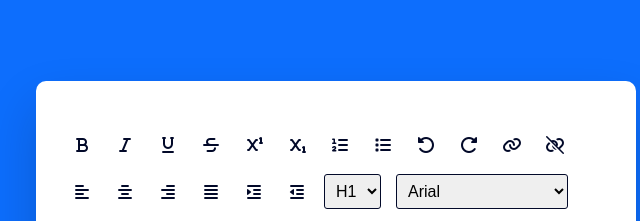
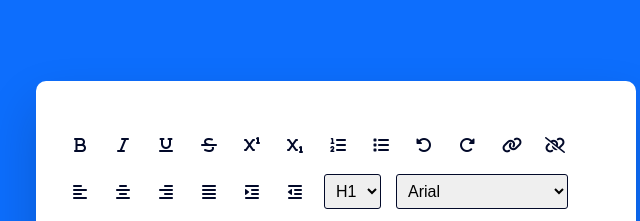
Before and after one commit to Vigorcosta/bloco_de_notas, a plain HTML site: page index.html in a window 1280 px wide. Shown: the top 221 px of the page, 304-944 px from the left. Drawn offline with nearby package versions, Linux system fonts and the light colour scheme; a web font is replaced by a local one.

Commit message:
Update index.html

```diff
--- a/index.html
+++ b/index.html
@@ -9,7 +9,7 @@
     <script src="js/bootstrap.min.js"></script>
     <script src="js/bootstrap.bundle.min.js"></script>
     <!-- FontAwesome Icons -->
-    <link rel="stylesheet" href="fontawesome 6.3.0/css/all.min.css">
+	  <link rel="stylesheet" href="https://cdnjs.cloudflare.com/ajax/libs/font-awesome/6.3.0/css/all.css">
     <!-- Google Fonts -->
     <link rel="stylesheet" href="Fonte/Poppins.css">
     <!-- Stylesheet -->
```
